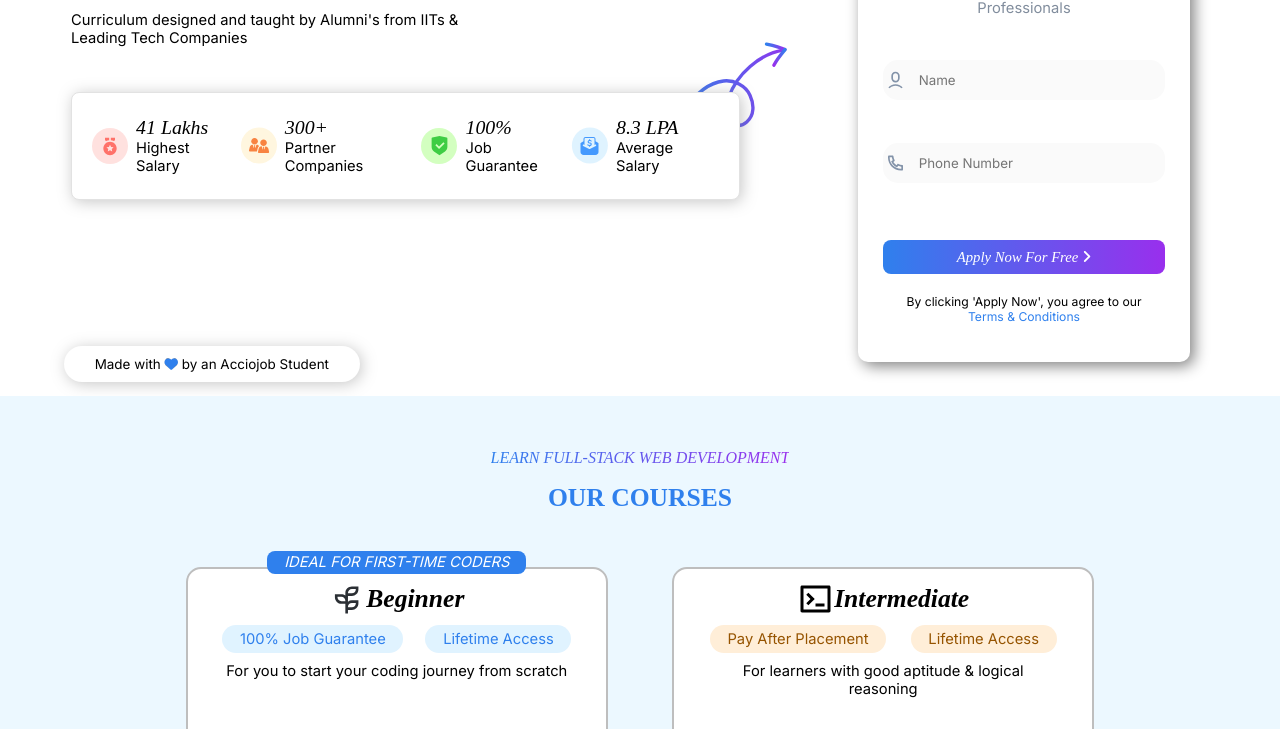
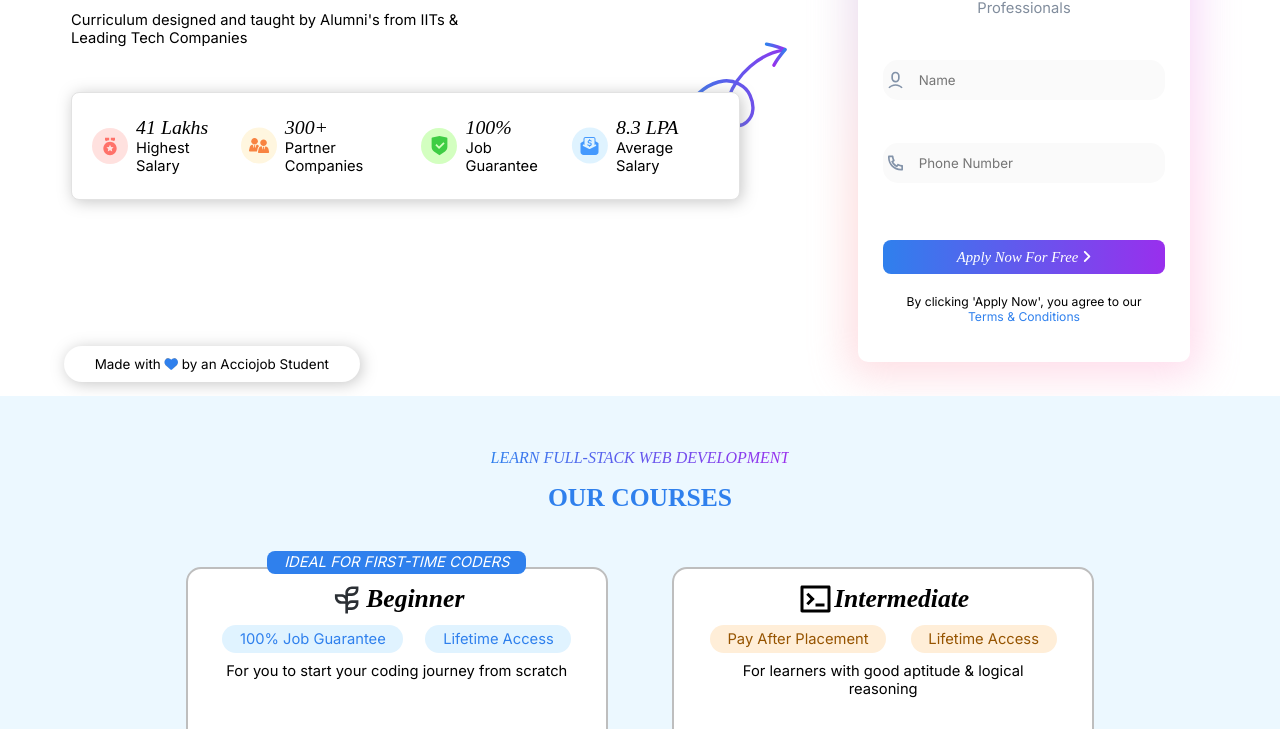
Before and after one commit to AbhishiktSinha/Acciojob-landing-page-clone, a plain HTML site: page index.html in a window 1280 px wide. Shown: the part 274-1003 px from the top of the page. Drawn offline with Linux system fonts and the light colour scheme; a web font is replaced by a local one.

Commit message:
colorful box-shadow

```diff
--- a/index.html
+++ b/index.html
@@ -142,6 +142,8 @@
                         <a href="#" style="text-decoration: none"><span class="tAndc">Terms & Conditions</span></a>
                     </div>
                 </div>
+
+                <div class="sign-up-background-shadow"></div>
 
                 </div>
             </div>
--- a/style.css
+++ b/style.css
@@ -338,7 +338,21 @@ nav{
         border-radius: 10px;
         border: none;
 
-        box-shadow: 4px 4px 15px grey;
+        /* box-shadow: 4px 4px 15px grey; */
+        position: relative;
+    }
+    .sign-up-background-shadow{
+        position: absolute;
+        z-index: -1;
+
+        width: 105%;
+        height: 105%;
+        border-radius: 10px;
+        border: none;
+
+        filter: blur(20px);
+        opacity: 40%;
+        background: conic-gradient(rgb(214, 160, 255) , rgb(255, 161, 217), rgb(251, 171, 171), rgb(170, 170, 245))
     }
     .heading-sign-up{
         text-align: center;
@@ -1147,6 +1161,8 @@ nav{
         grid-template-columns: repeat(6, 100%);
 
         overflow-x: scroll;
+
+
     }
     .testimonial-row::-webkit-scrollbar{
         display: none;
@@ -1163,6 +1179,9 @@ nav{
         display: flex;
         justify-content: space-around;
         align-items: center;
+
+        transform: translatex(-100%);
+        transition: transform 0.7s ease 6s;
     }
     .card-testimonial{
         width: fit-content;
```
